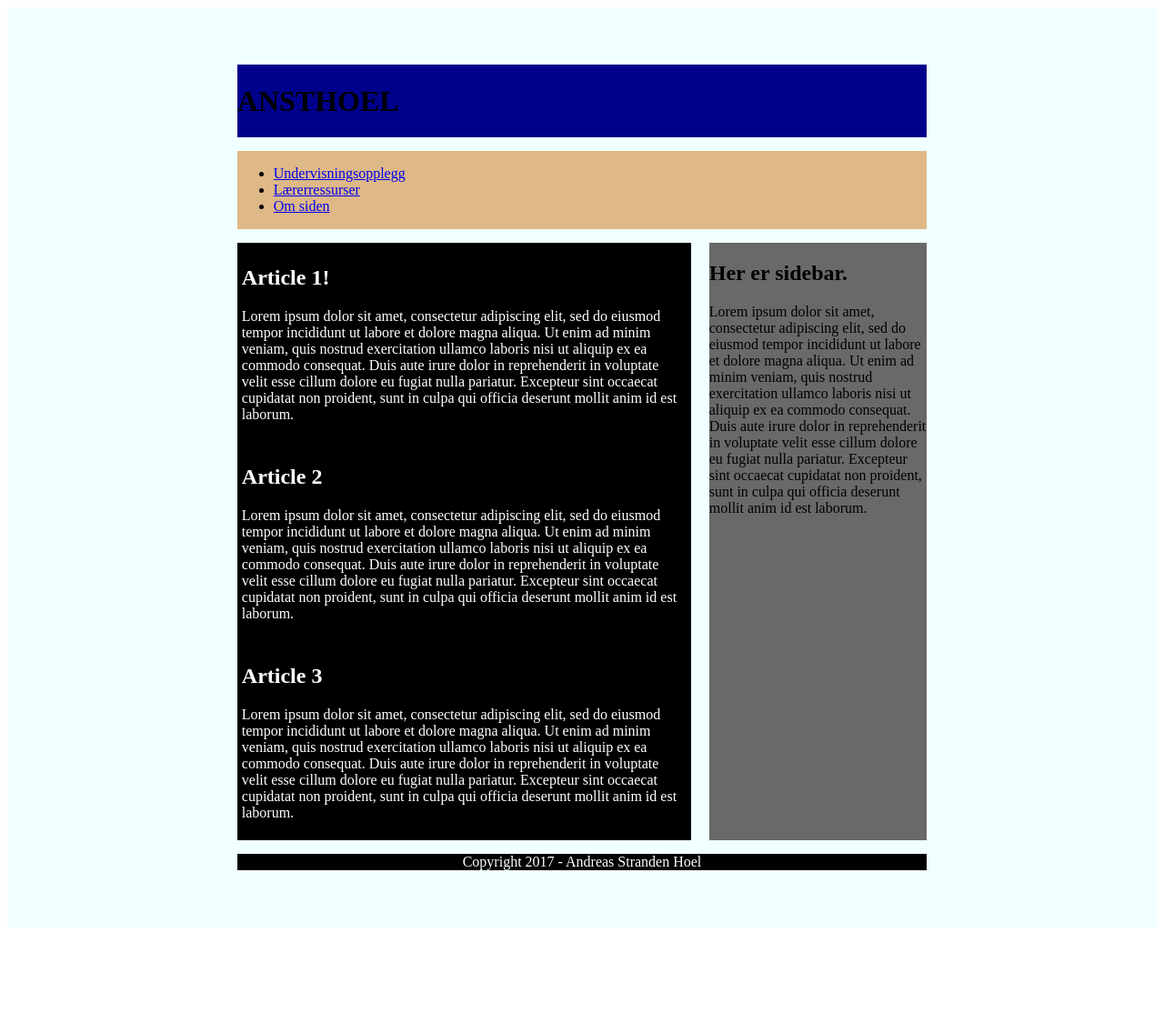
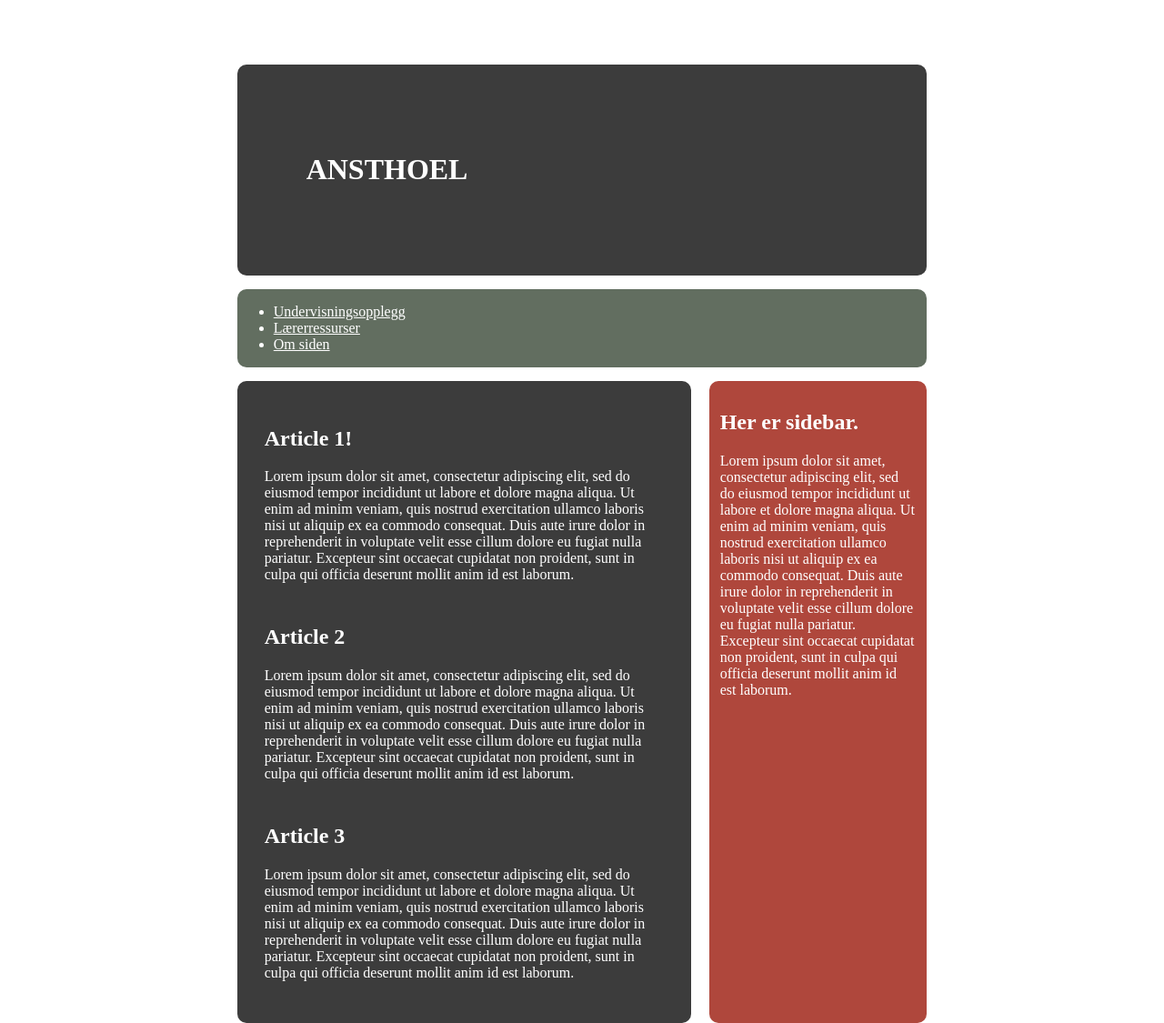
Before and after one commit to ansthoel/ansthoel.github.io, a plain HTML site: page index.html in a window 1280 px wide. Shown: the top 1125 px of the page at 91% size. Before the commit the page ends 1028 px from the top, so only its background shows below. Drawn offline with Linux system fonts and the light colour scheme.

Commit message:
rounded corners

```diff
--- a/styles.css
+++ b/styles.css
@@ -1,5 +1,13 @@
+/*Color palette
+    Teracotta: #945d60
+    Herb #626e60
+    Chili #AF473C
+    Charcoal: #3c3c3c
+*/
+
 * {
     box-sizing: border-box;
+    color: white;
 }
 
 .wrapper {
@@ -13,7 +21,7 @@
     "footer footer footer";
     grid-row-gap: 15px;
     grid-column-gap: 20px;
-    background-color: azure;
+    background-color: white;
     justify-content: center;
     padding-left: 20%;
     padding-right:20%;
@@ -23,30 +31,39 @@
 
 .mainheader {
     grid-area: header;
-    background-color: darkblue
+    background-color: #3c3c3c;
+    border-radius: 10px;
+    padding: 10%;
 }
 
 .nav {
     grid-area: nav;
-    background-color: burlywood
+    background-color: #626e60;
+    border-radius: 10px;
 }
 
 .main{
     grid-area: main;
-    background-color: black;
+    background-color: #3c3c3c;
+    padding: 5%;
+    border-radius: 10px;
 }
 
 
 .sidebar {
    grid-area: sidebar;
-    background-color: dimgray
+    background-color: #af473c;
+    padding: 5%;
+    border-radius: 10px;
 }
 
 .footer{
     grid-area: footer;
     text-align: center;
-    background-color: black;
+    background-color: #3c3c3c;
     color: white;
+    padding: 5%;
+    border-radius: 10px;
 }
 
 article {
```
